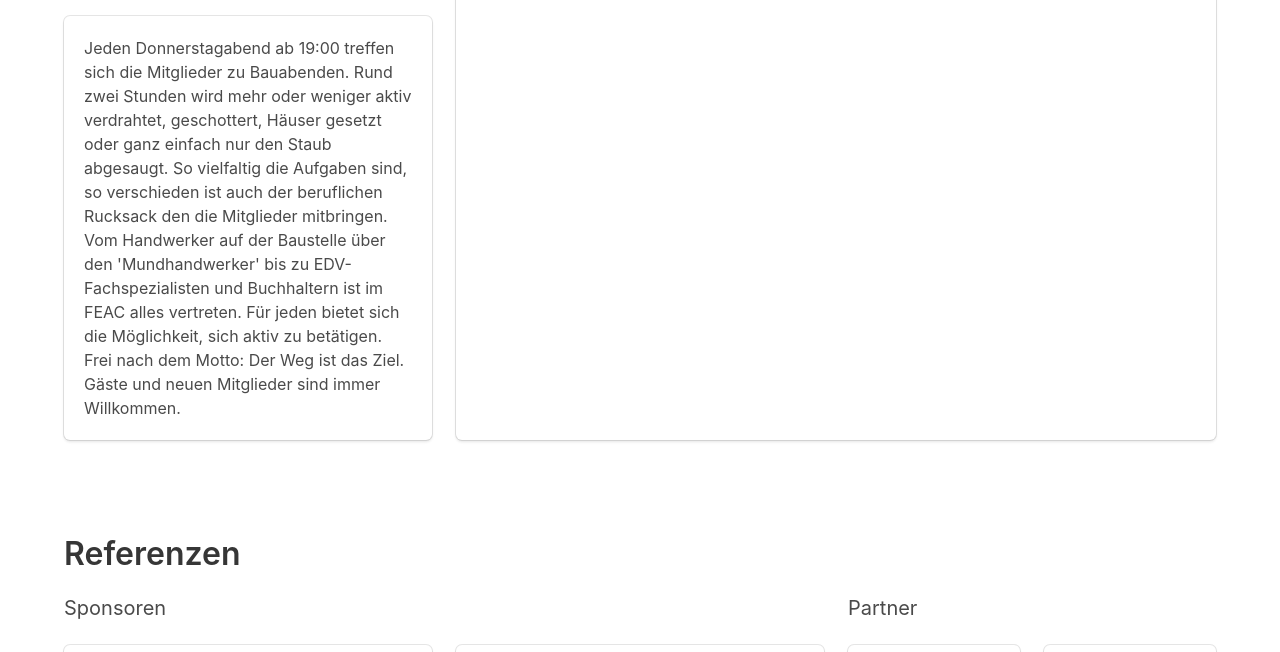
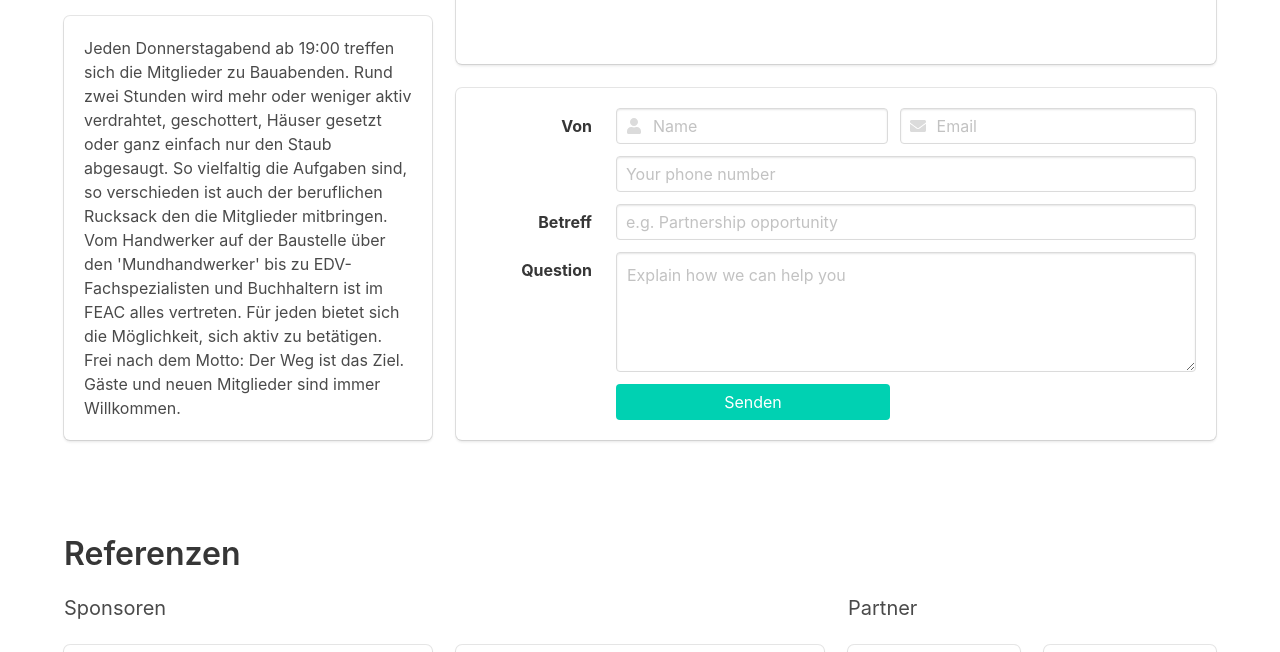
Before and after one commit to nicolaszy/ws3C, a website: page index.html in a window 1280 px wide. Shown: the part 2902-3554 px from the top of the page. Drawn offline with nearby package versions, Linux system fonts and the light colour scheme.

Commit message:
Add Contact Form

```diff
--- a/index.html
+++ b/index.html
@@ -129,8 +129,7 @@
             </div>
         </div>
 
-
-        <h3 class="subtitle">Gallerie</h3>
+        <h3 class="subtitle">Galerie</h3>
         <div class='carousel carousel-animated carousel-animate-slide' data-autoplay="true">
             <div class='carousel-container' id="gallery"></div>
             <div class="carousel-navigation is-centered">
@@ -188,11 +187,96 @@
                     das Ziel. G&auml;ste und neuen Mitglieder sind immer Willkommen.
                 </div>
             </div>
-            <div class="tile is-parent is-8">
+            <div class="tile is-parent is-vertical is-8">
                 <div class="tile is-child box">
                     <h3 class="subtitle">Location</h3>
                     <iframe src="https://www.google.com/maps/embed?pb=!1m18!1m12!1m3!1d1351.5305515259952!2d8.28086188658416!3d47.35220499541237!2m3!1f0!2f0!3f0!3m2!1i1024!2i768!4f13.1!3m3!1m2!1s0x0%3A0x0!2zNDfCsDIxJzA3LjkiTiA4wrAxNic1NC44IkU!5e0!3m2!1sen!2sch!4v1547134265530"
                             width="100%" height="420" frameborder="0" style="border:0" allowfullscreen></iframe>
+                </div>
+                <div class="tile is-child box">
+                    <div class="field is-horizontal">
+                        <div class="field-label is-normal">
+                            <label class="label">Von</label>
+                        </div>
+                        <div class="field-body">
+                            <div class="field">
+                                <p class="control is-expanded has-icons-left">
+                                    <input class="input" type="text" placeholder="Name" id="name">
+                                    <span class="icon is-small is-left">
+                                        <i class="fas fa-user"></i>
+                                    </span>
+                                </p>
+                            </div>
+                            <div class="field">
+                                <p class="control is-expanded has-icons-left has-icons-right">
+                                    <input class="input" type="email" placeholder="Email" id="email"
+                                           onchange="validateEmail(this.value)">
+                                    <span class="icon is-small is-left">
+                                        <i class="fas fa-envelope"></i>
+                                    </span>
+                                    <span class="icon is-small is-right">
+                                        <i class="fas fa-check" style="display:none" id="email-ok"></i>
+                                        <i class="fas fa-exclamation-triangle" style="display:none" id="email-nok"></i>
+                                    </span>
+                                </p>
+                            </div>
+                        </div>
+                    </div>
+
+                    <div class="field is-horizontal">
+                        <div class="field-label"></div>
+                        <div class="field-body">
+                            <div class="field is-expanded">
+                                <div class="field has-addons">
+                                    <p class="control is-expanded">
+                                        <input class="input" type="tel" placeholder="Your phone number" id="phone">
+                                    </p>
+                                </div>
+                            </div>
+                        </div>
+                    </div>
+
+
+                    <div class="field is-horizontal">
+                        <div class="field-label is-normal">
+                            <label class="label">Betreff</label>
+                        </div>
+                        <div class="field-body">
+                            <div class="field">
+                                <div class="control">
+                                    <input class="input" type="text"
+                                           placeholder="e.g. Partnership opportunity" id="subject">
+                                </div>
+                            </div>
+                        </div>
+                    </div>
+
+                    <div class="field is-horizontal">
+                        <div class="field-label is-normal">
+                            <label class="label">Question</label>
+                        </div>
+                        <div class="field-body">
+                            <div class="field">
+                                <div class="control">
+                                    <textarea class="textarea" placeholder="Explain how we can help you"
+                                              id="question"></textarea>
+                                </div>
+                            </div>
+                        </div>
+                    </div>
+
+                    <div class="field is-horizontal">
+                        <div class="field-label">
+                            <!-- Left empty for spacing -->
+                        </div>
+                        <div class="field-body">
+                            <div class="field">
+                                <div class="control">
+                                    <input class="button is-primary" onclick="send" value="Senden"/>
+                                </div>
+                            </div>
+                        </div>
+                    </div>
                 </div>
             </div>
         </div>
--- a/js/script.js
+++ b/js/script.js
@@ -1,5 +1,5 @@
 /* global $ bulmaCarousel */
-
+/* exported send */
 
 $(document).ready(function () {
 	parseAgenda()
@@ -22,6 +22,7 @@ $(document).ready(function () {
 		}
 	})
 
+
 })
 
 document.addEventListener('DOMContentLoaded', () => {
@@ -40,8 +41,52 @@ document.addEventListener('DOMContentLoaded', () => {
 			})
 		})
 	}
+})
 
-})
+function validateEmail(value) {
+
+	let classes = document.getElementById('email').classList
+	let emailok = document.getElementById('email-ok')
+	let emailnok = document.getElementById('email-nok')
+
+	let regex = new RegExp(/([\w.\-_]+)?\w+@[\w-_]+(\.\w+)+/, 'igm')
+	if (regex.test(value)) {
+		classes.remove('is-danger')
+		classes.add('is-primary')
+		emailok.style.display = 'inline-flex'
+		emailnok.style.display = 'none'
+		return true
+	} else {
+		classes.remove('is-primary')
+		classes.add('is-danger')
+		emailok.style.display = 'none'
+		emailnok.style.display = 'inline-flex'
+		return false
+	}
+}
+
+function send() {// eslint-disable-line no-unused-vars
+
+	let name = document.getElementById('name').value
+	let email = document.getElementById('email').value
+	let phone = document.getElementById('phone').value
+	let subject = document.getElementById('subject').value
+	let question = document.getElementById('question').value
+
+	let to = 'exemple@email.com'
+
+	let body = 'Anfrage von feac.ch %0D%0A%0D%0A' +
+		`Name: ${name}%0D%0A` +
+		`Email: ${email}%0D%0A` +
+		`Telefon: ${phone}%0D%0A%0D%0A` +
+		`Betreff: ${subject}%0D%0A%0D%0A` +
+		`Anfrage: ${question}`
+
+	if (validateEmail(email)) {
+		window.open(`mailto:${to}?cc=${email}&subject=${subject}&body=${body}`)
+	}
+
+}
 
 function parseGallery() {
 	let request = new XMLHttpRequest()
```
Also changed, not shown: images/kaeppeli.png, images/raiffeisen.png, images/wohlen.png, images/wohleranzeiger.png.
